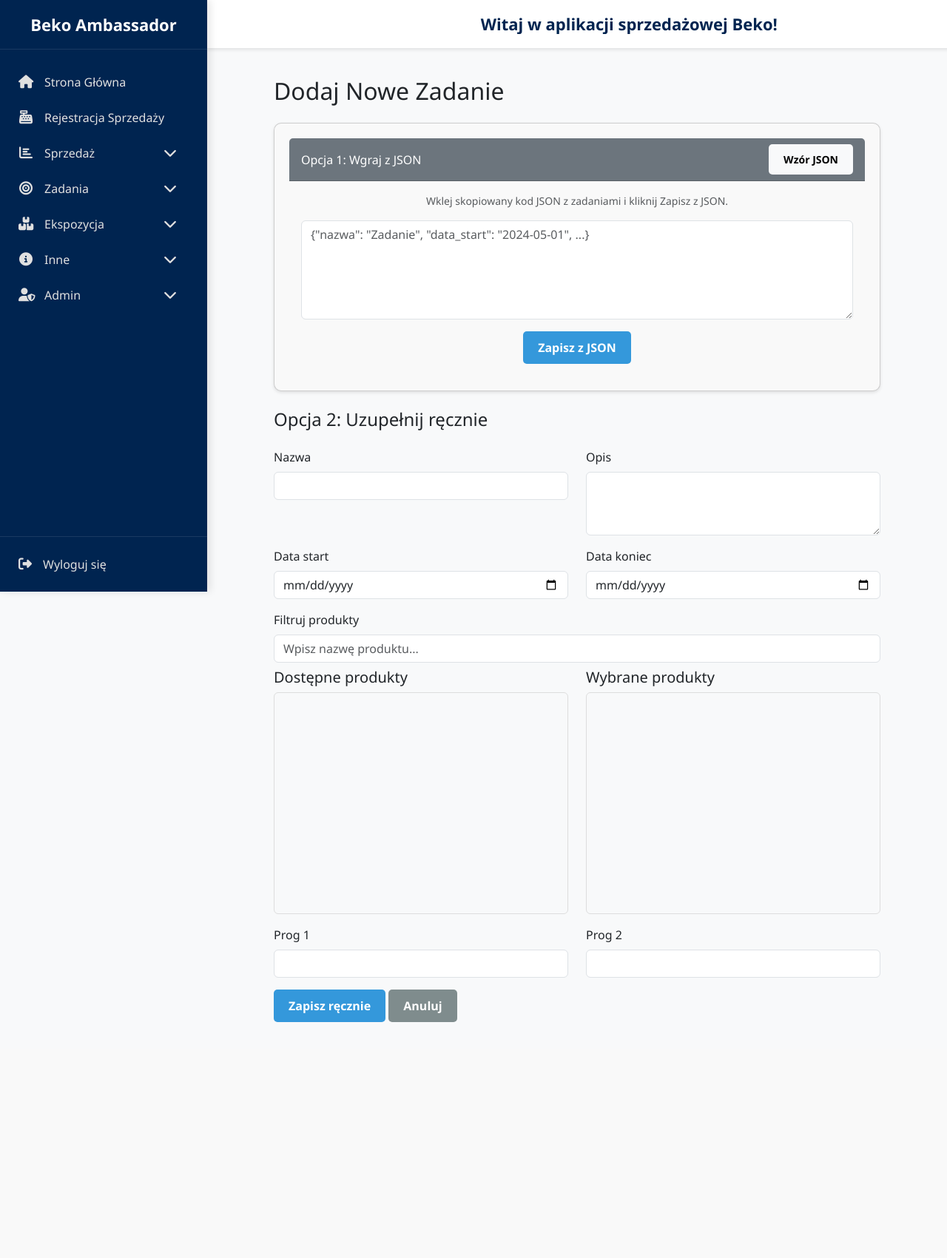
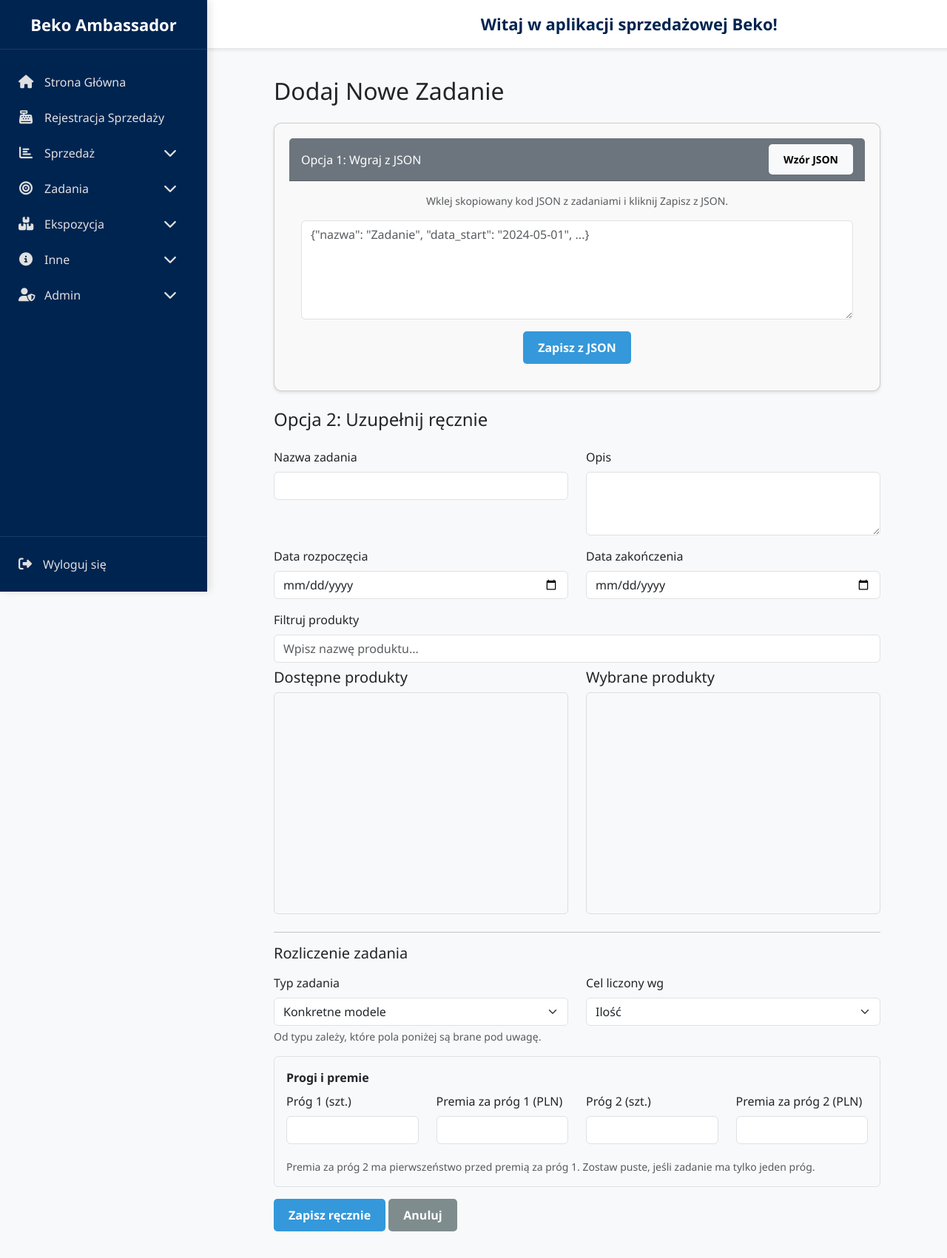
Before and after one commit to Fizyriusz/beko-sales-app, a Django app: page /produkty/zadania/nowe/ in a window 1280 px wide. Shown: the whole page at 74% size. Before the commit the page ends 1382 px from the top, so only its background shows below. Run offline with Django 5.2, Linux system fonts and the light colour scheme; the visitor is signed in with stand-in values (Sample User, id 1); data that the repository does not hold is empty.

Commit message:
fix: edycja premii w zadaniach - brakujace pola formularza kasowaly dane
Szablon zadanie_form.html renderowal tylko prog_1 i prog_2. Brakowalo szesciu
pol, ktore sa w ZadanieForm, ale nigdy nie trafialy do HTML:
typ, target, prog_1_premia, prog_2_premia, prog_mix, mnoznik_mix.

Skutki:
1. Nie dalo sie ustawic premii przez interfejs - stad kasa liczyla sie tylko
   z jednego zadania (tego z premia wpisana wczesniej przez JSON).
2. Grozniejszy: ZadanieForm to ModelForm, wiec pola nieobecne w wyslanym
   formularzu sa traktowane jako puste - kazda edycja zadania KASOWALA premie,
   typ zadania, mnoznik i prog mix.

Naprawa:
- szablon renderuje wszystkie pola rozliczenia w dwoch sekcjach:
  "Progi i premie" oraz "Parametry mix"
- czytelne etykiety i podpowiedzi (pierwszenstwo progu 2, znaczenie mnoznika)
- JS pokazuje sekcje wlasciwe dla wybranego typu; sekcje sa tylko ukrywane
  (display:none), nie usuwane z formularza, wiec nic sie nie kasuje
- zadania z pustym typem (sprzed wprowadzenia typow) dostaja domyslnie
  "Konkretne modele", zeby edycja nie wysypywala walidacji

Testy: pelny zestaw 69/69; 5 nowych testow, w tym dwa nieprzechodzace przed
poprawka (obecnosc pol premii w formularzu, domyslny typ dla starych zadan).

Co-Authored-By: Claude Opus 4.8 <noreply@anthropic.com>

```diff
--- a/produkty/forms.py
+++ b/produkty/forms.py
@@ -15,15 +15,41 @@ class ZadanieForm(forms.ModelForm):
             'produkty': forms.SelectMultiple(attrs={'class': 'form-control', 'size': '10'}),
             'data_start': forms.DateInput(attrs={'class': 'form-control', 'type': 'date'}),
             'data_koniec': forms.DateInput(attrs={'class': 'form-control', 'type': 'date'}),
-            'target': forms.Select(attrs={'class': 'form-control'}),
-            'prog_1': forms.NumberInput(attrs={'class': 'form-control'}),
-            'prog_1_premia': forms.NumberInput(attrs={'class': 'form-control'}),
-            'prog_2': forms.NumberInput(attrs={'class': 'form-control'}),
-            'prog_2_premia': forms.NumberInput(attrs={'class': 'form-control'}),
-            'mnoznik_mix': forms.NumberInput(attrs={'class': 'form-control'}),
-            'prog_mix': forms.NumberInput(attrs={'class': 'form-control'}),
-            'typ': forms.Select(attrs={'class': 'form-control'}),
+            'target': forms.Select(attrs={'class': 'form-select'}),
+            'prog_1': forms.NumberInput(attrs={'class': 'form-control', 'min': 0}),
+            'prog_1_premia': forms.NumberInput(attrs={'class': 'form-control', 'step': '0.01', 'min': 0}),
+            'prog_2': forms.NumberInput(attrs={'class': 'form-control', 'min': 0}),
+            'prog_2_premia': forms.NumberInput(attrs={'class': 'form-control', 'step': '0.01', 'min': 0}),
+            'mnoznik_mix': forms.NumberInput(attrs={'class': 'form-control', 'step': '0.01', 'min': 0}),
+            'prog_mix': forms.NumberInput(attrs={'class': 'form-control', 'min': 0}),
+            'typ': forms.Select(attrs={'class': 'form-select', 'id': 'id_typ'}),
         }
+        labels = {
+            'nazwa': 'Nazwa zadania',
+            'opis': 'Opis',
+            'data_start': 'Data rozpoczęcia',
+            'data_koniec': 'Data zakończenia',
+            'typ': 'Typ zadania',
+            'target': 'Cel liczony wg',
+            'prog_1': 'Próg 1 (szt.)',
+            'prog_1_premia': 'Premia za próg 1 (PLN)',
+            'prog_2': 'Próg 2 (szt.)',
+            'prog_2_premia': 'Premia za próg 2 (PLN)',
+            'prog_mix': 'Próg mix (szt.)',
+            'mnoznik_mix': 'Mnożnik stawki',
+        }
+        help_texts = {
+            'prog_1_premia': 'Kwota wypłacana po osiągnięciu progu 1.',
+            'prog_2_premia': 'Kwota wypłacana po osiągnięciu progu 2 (ma pierwszeństwo przed progiem 1).',
+            'mnoznik_mix': 'Np. 1.5 = stawka podniesiona o 50% po przekroczeniu progu mix.',
+        }
+
+    def __init__(self, *args, **kwargs):
+        super().__init__(*args, **kwargs)
+        # Zadania zapisane przed wprowadzeniem typow moga miec pusty typ -
+        # podstawiamy sensowna wartosc, zeby edycja nie wysypywala walidacji.
+        if not self.initial.get('typ') and not self.data.get('typ'):
+            self.initial['typ'] = Zadanie.Typ.KONKRETNE_MODELE
 
     def clean(self):
         cleaned_data = super().clean()
--- a/produkty/static/produkty/js/zadanie_form.js
+++ b/produkty/static/produkty/js/zadanie_form.js
@@ -76,4 +76,29 @@ document.addEventListener('DOMContentLoaded', function() {
     }
 
     initialize();
+
+    // Pokazywanie sekcji zaleznie od typu zadania.
+    // Sekcje sa tylko ukrywane (display:none), a nie usuwane z formularza,
+    // wiec zapisane wartosci nie sa kasowane przy zapisie.
+    const typSelect = document.getElementById('id_typ');
+    const sekcjaProgi = document.getElementById('sekcja-progi');
+    const sekcjaMix = document.getElementById('sekcja-mix');
+    const poleMnoznik = document.getElementById('pole-mnoznik');
+
+    function przelaczSekcje() {
+        if (!typSelect) return;
+        const typ = typSelect.value;
+        const pokazProgi = typ !== 'MIX_MNOZNIK';
+        const pokazMix = typ === 'MIX_MNOZNIK' || typ === 'MIX_PROWIZJA';
+        const pokazMnoznik = typ === 'MIX_MNOZNIK';
+
+        if (sekcjaProgi) sekcjaProgi.style.display = pokazProgi ? '' : 'none';
+        if (sekcjaMix) sekcjaMix.style.display = pokazMix ? '' : 'none';
+        if (poleMnoznik) poleMnoznik.style.display = pokazMnoznik ? '' : 'none';
+    }
+
+    if (typSelect) {
+        typSelect.addEventListener('change', przelaczSekcje);
+        przelaczSekcje();
+    }
 });
--- a/produkty/templates/produkty/zadanie_form.html
+++ b/produkty/templates/produkty/zadanie_form.html
@@ -102,16 +102,68 @@
         </div>
         <div style="display:none;">{{ form.produkty }}</div>
 
-        <div class="row mt-3">
+        <hr class="mt-4">
+        <h5 class="mb-3">Rozliczenie zadania</h5>
+
+        <div class="row">
             <div class="col-md-6 mb-3">
-                <label for="{{ form.prog_1.id_for_label }}" class="form-label">{{ form.prog_1.label }}</label>
-                {{ form.prog_1 }}
-                {% if form.prog_1.errors %}<div class="invalid-feedback d-block">{{ form.prog_1.errors }}</div>{% endif %}
+                <label for="{{ form.typ.id_for_label }}" class="form-label">{{ form.typ.label }}</label>
+                {{ form.typ }}
+                <div class="form-text">Od typu zależy, które pola poniżej są brane pod uwagę.</div>
+                {% if form.typ.errors %}<div class="invalid-feedback d-block">{{ form.typ.errors }}</div>{% endif %}
             </div>
             <div class="col-md-6 mb-3">
-                <label for="{{ form.prog_2.id_for_label }}" class="form-label">{{ form.prog_2.label }}</label>
-                {{ form.prog_2 }}
-                {% if form.prog_2.errors %}<div class="invalid-feedback d-block">{{ form.prog_2.errors }}</div>{% endif %}
+                <label for="{{ form.target.id_for_label }}" class="form-label">{{ form.target.label }}</label>
+                {{ form.target }}
+                {% if form.target.errors %}<div class="invalid-feedback d-block">{{ form.target.errors }}</div>{% endif %}
+            </div>
+        </div>
+
+        <!-- Progi z premią: KONKRETNE_MODELE i MIX_PROWIZJA -->
+        <div id="sekcja-progi" class="border rounded p-3 mb-3">
+            <p class="fw-bold mb-2">Progi i premie</p>
+            <div class="row">
+                <div class="col-md-3 mb-3">
+                    <label for="{{ form.prog_1.id_for_label }}" class="form-label">{{ form.prog_1.label }}</label>
+                    {{ form.prog_1 }}
+                    {% if form.prog_1.errors %}<div class="invalid-feedback d-block">{{ form.prog_1.errors }}</div>{% endif %}
+                </div>
+                <div class="col-md-3 mb-3">
+                    <label for="{{ form.prog_1_premia.id_for_label }}" class="form-label">{{ form.prog_1_premia.label }}</label>
+                    {{ form.prog_1_premia }}
+                    {% if form.prog_1_premia.errors %}<div class="invalid-feedback d-block">{{ form.prog_1_premia.errors }}</div>{% endif %}
+                </div>
+                <div class="col-md-3 mb-3">
+                    <label for="{{ form.prog_2.id_for_label }}" class="form-label">{{ form.prog_2.label }}</label>
+                    {{ form.prog_2 }}
+                    {% if form.prog_2.errors %}<div class="invalid-feedback d-block">{{ form.prog_2.errors }}</div>{% endif %}
+                </div>
+                <div class="col-md-3 mb-3">
+                    <label for="{{ form.prog_2_premia.id_for_label }}" class="form-label">{{ form.prog_2_premia.label }}</label>
+                    {{ form.prog_2_premia }}
+                    {% if form.prog_2_premia.errors %}<div class="invalid-feedback d-block">{{ form.prog_2_premia.errors }}</div>{% endif %}
+                </div>
+            </div>
+            <p class="form-text mb-0">
+                Premia za próg 2 ma pierwszeństwo przed premią za próg 1. Zostaw puste, jeśli zadanie ma tylko jeden próg.
+            </p>
+        </div>
+
+        <!-- Mix: próg mix i mnożnik -->
+        <div id="sekcja-mix" class="border rounded p-3 mb-3">
+            <p class="fw-bold mb-2">Parametry mix</p>
+            <div class="row">
+                <div class="col-md-4 mb-3">
+                    <label for="{{ form.prog_mix.id_for_label }}" class="form-label">{{ form.prog_mix.label }}</label>
+                    {{ form.prog_mix }}
+                    {% if form.prog_mix.errors %}<div class="invalid-feedback d-block">{{ form.prog_mix.errors }}</div>{% endif %}
+                </div>
+                <div class="col-md-4 mb-3" id="pole-mnoznik">
+                    <label for="{{ form.mnoznik_mix.id_for_label }}" class="form-label">{{ form.mnoznik_mix.label }}</label>
+                    {{ form.mnoznik_mix }}
+                    <div class="form-text">Np. 1.5 = stawka +50% po przekroczeniu progu.</div>
+                    {% if form.mnoznik_mix.errors %}<div class="invalid-feedback d-block">{{ form.mnoznik_mix.errors }}</div>{% endif %}
+                </div>
             </div>
         </div>
 
@@ -157,5 +209,5 @@
 {% endblock %}
 
 {% block extra_js %}
-<script src="{% static 'produkty/js/zadanie_form.js' %}"></script>
+<script src="{% static 'produkty/js/zadanie_form.js' %}?v=2"></script>
 {% endblock %}
```
Also changed, not shown: produkty/tests_zadanie_form.py (added, +106 -0 lines).
